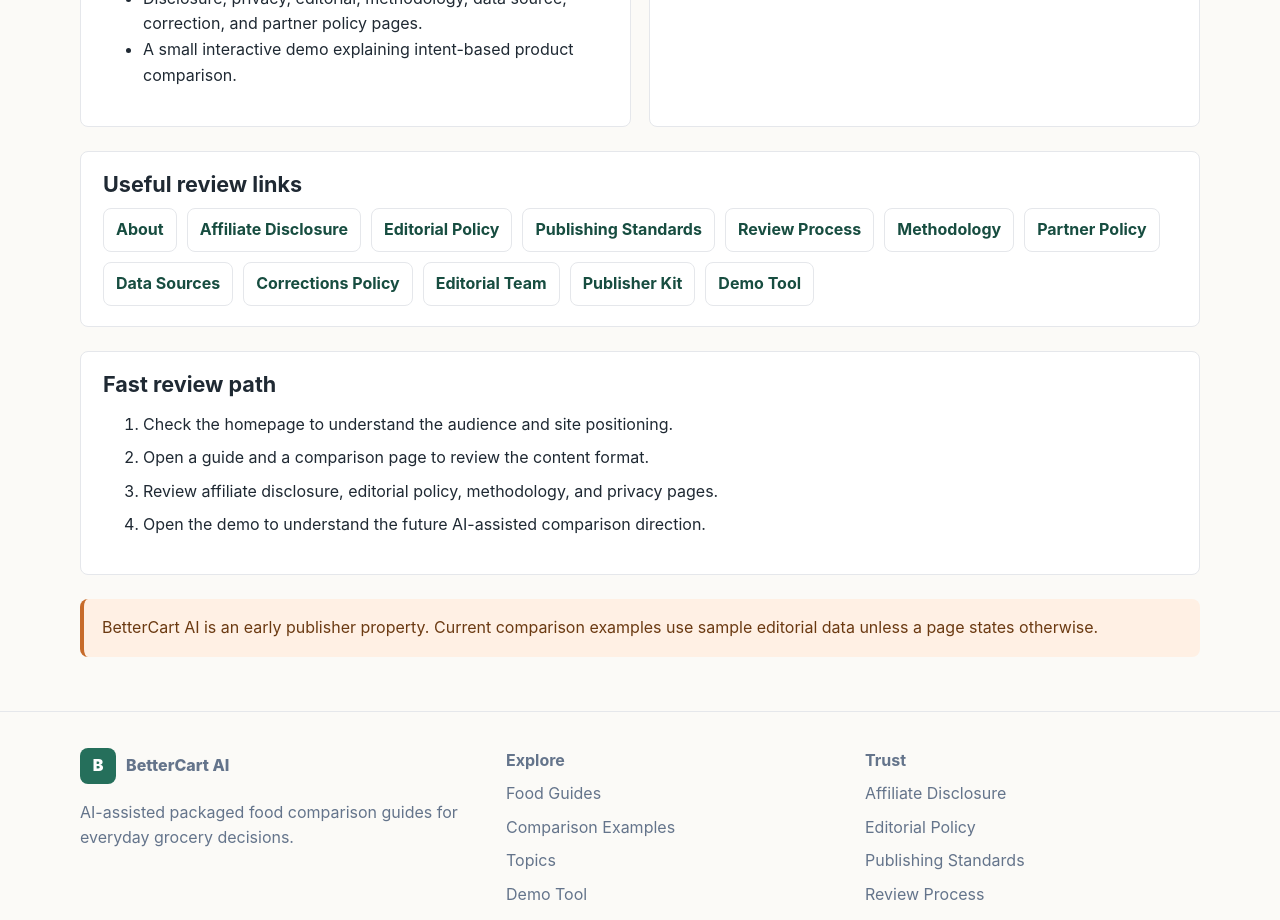
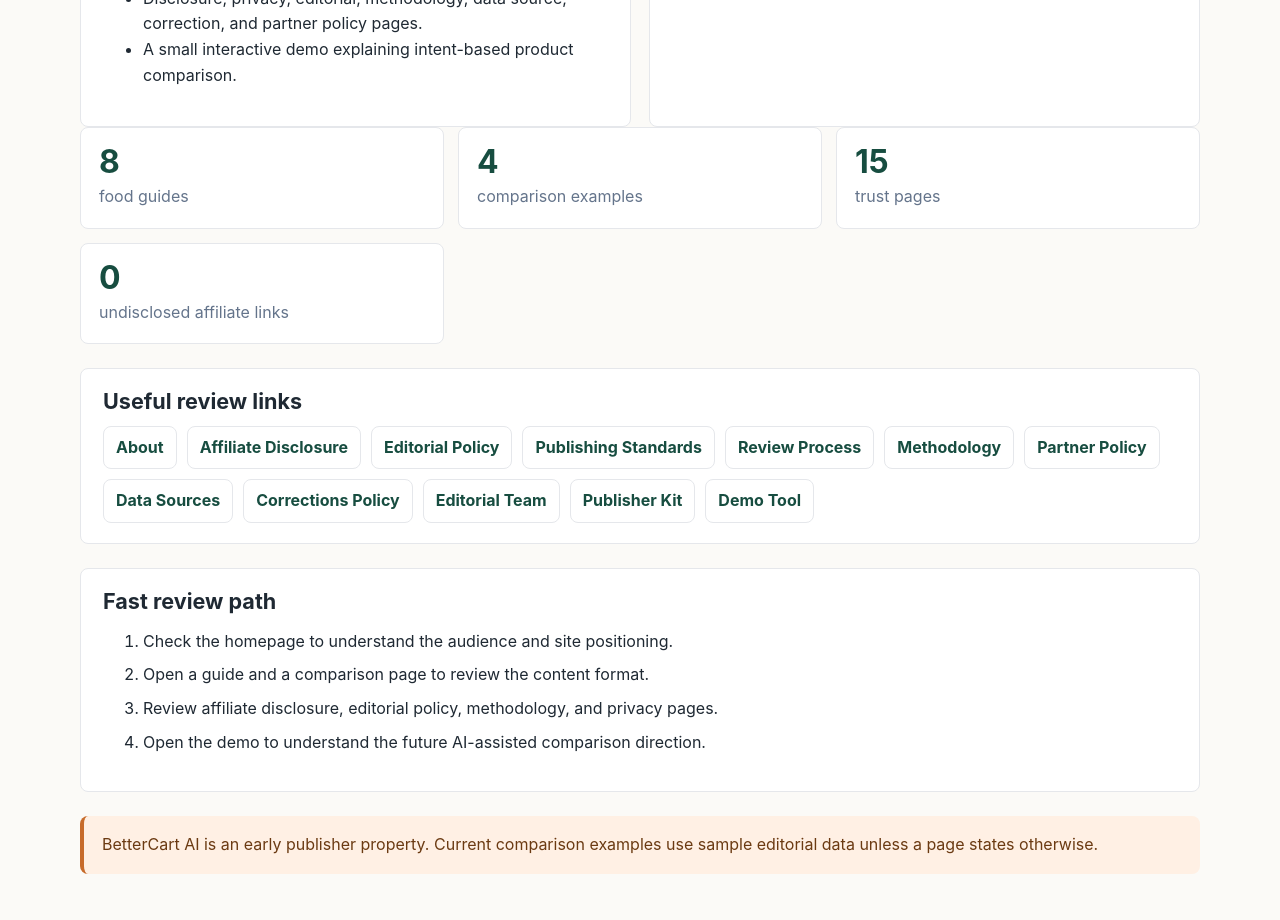
Before and after one commit to Astalos11/bettercart-ai-approval-site, a Next.js app: page /for-reviewers in a window 1280 px wide. Shown: the part 980-1900 px from the top of the page. Built offline with nearby package versions, Linux system fonts and the light colour scheme; no server answers.

Commit message:
Add reviewer site snapshot

```diff
--- a/app/for-reviewers/page.jsx
+++ b/app/for-reviewers/page.jsx
@@ -1,5 +1,5 @@
 import Link from "next/link";
-import { reviewerSections } from "../../lib/content";
+import { comparisons, guides, reviewerSections, trustPages } from "../../lib/content";
 
 export const metadata = {
   title: "For Reviewers",
@@ -30,6 +30,13 @@
               </ul>
             </div>
           ))}
+        </div>
+
+        <div className="stats-row" aria-label="Current site content snapshot">
+          <div><strong>{guides.length}</strong><span>food guides</span></div>
+          <div><strong>{comparisons.length}</strong><span>comparison examples</span></div>
+          <div><strong>{Object.keys(trustPages).length}</strong><span>trust pages</span></div>
+          <div><strong>0</strong><span>undisclosed affiliate links</span></div>
         </div>
 
         <div className="callout">
```
